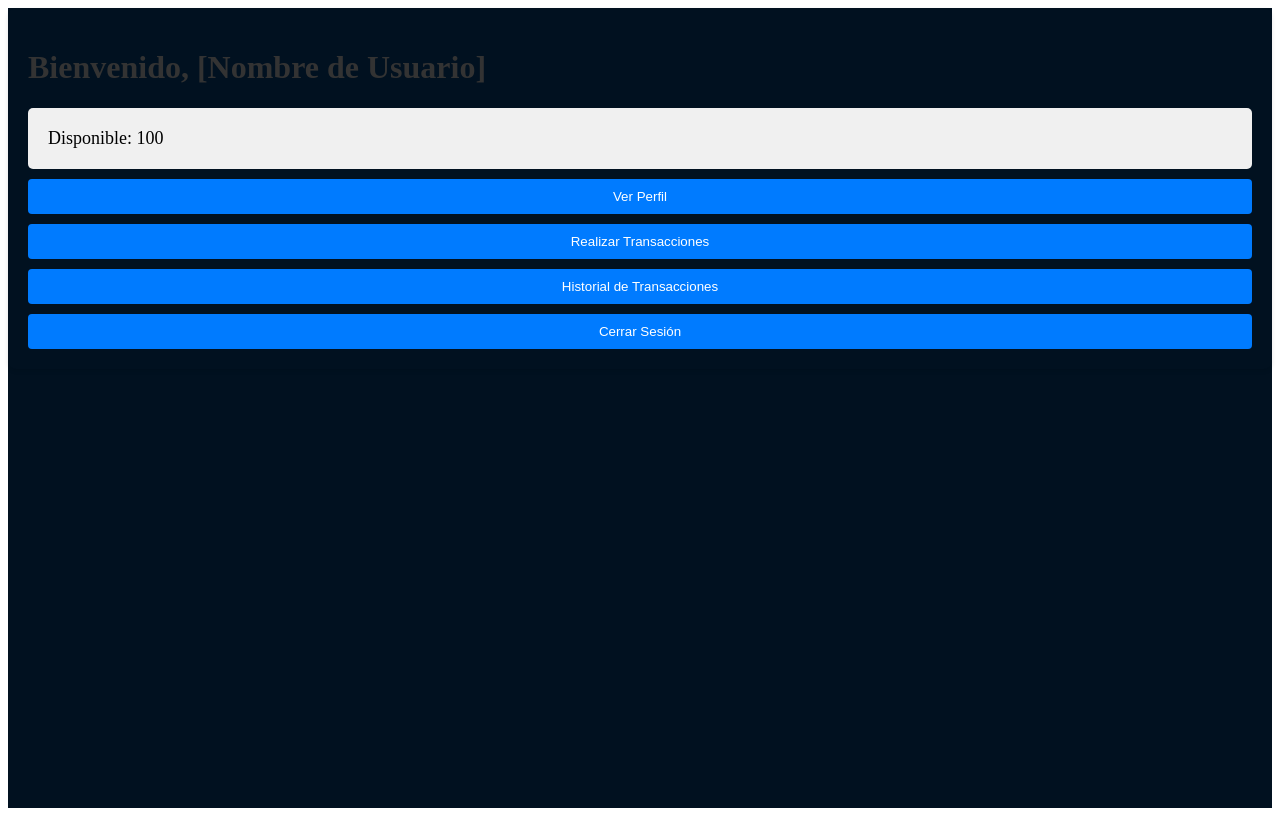
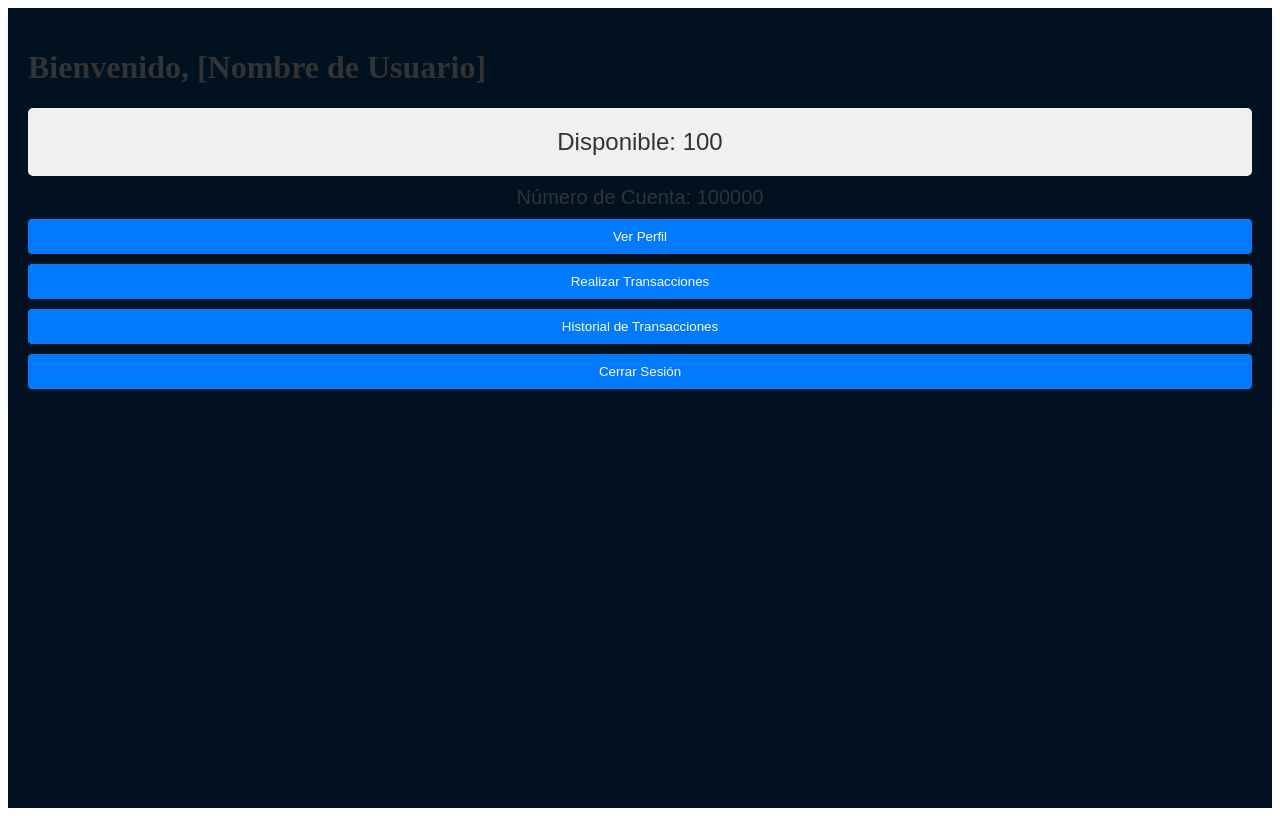
Before and after one commit to Arthurs101/pseudo-bank-db2, an Angular app in the folder front/mini-bank/: page /dashboard in a window 1280 px wide. Built offline with nearby package versions, Linux system fonts and the light colour scheme.

Commit message:
num
numero de cuenta

```diff
--- a/front/mini-bank/src/app/dashboard/dashboard.component.html
+++ b/front/mini-bank/src/app/dashboard/dashboard.component.html
@@ -2,15 +2,15 @@
     <h1>Bienvenido, [Nombre de Usuario]</h1>
     <div class="saldo-recuadro">
         Disponible: {{ saldoUsuario }}
-      </div>
+    </div>
+
+    <div class="numero-cuenta">
+        Número de Cuenta: {{ numeroCuenta }}
+    </div>
     <div class="dashboard-menu">
         <button>Ver Perfil</button>
         <button>Realizar Transacciones</button>
         <button>Historial de Transacciones</button>
         <button>Cerrar Sesión</button>
     </div>
-
-
-
-
 </div>
--- a/front/mini-bank/src/app/dashboard/dashboard.component.scss
+++ b/front/mini-bank/src/app/dashboard/dashboard.component.scss
@@ -41,5 +41,15 @@
     padding: 20px;
     border-radius: 5px;
     margin: 0px;
-    font-size: 18px;
+    font-size: 24px;
+    text-align: center;
+    font-family: 'Arial', sans-serif;
+    color: #333;
   }
+  .numero-cuenta {
+    margin-top: 10px;
+    font-size: 20px;
+    text-align: center;
+    font-family: 'Arial', sans-serif;
+    color: #333;
+  }
--- a/front/mini-bank/src/app/dashboard/dashboard.component.ts
+++ b/front/mini-bank/src/app/dashboard/dashboard.component.ts
@@ -8,7 +8,7 @@ import { Component, OnInit } from '@angular/core';
 export class DashboardComponent implements OnInit {
 
   saldoUsuario: number = 100;
-
+  numeroCuenta: number=100000;
   constructor() { }
 
   ngOnInit(): void {
```
